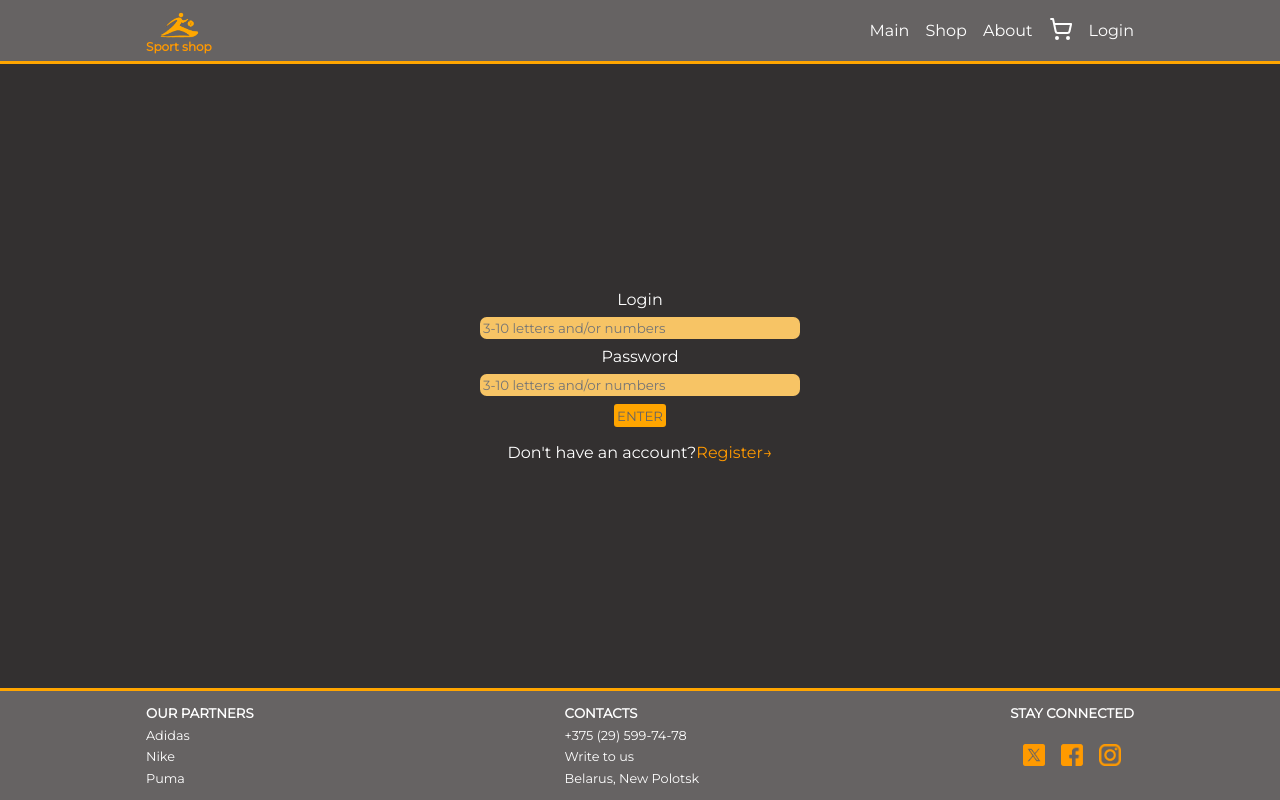
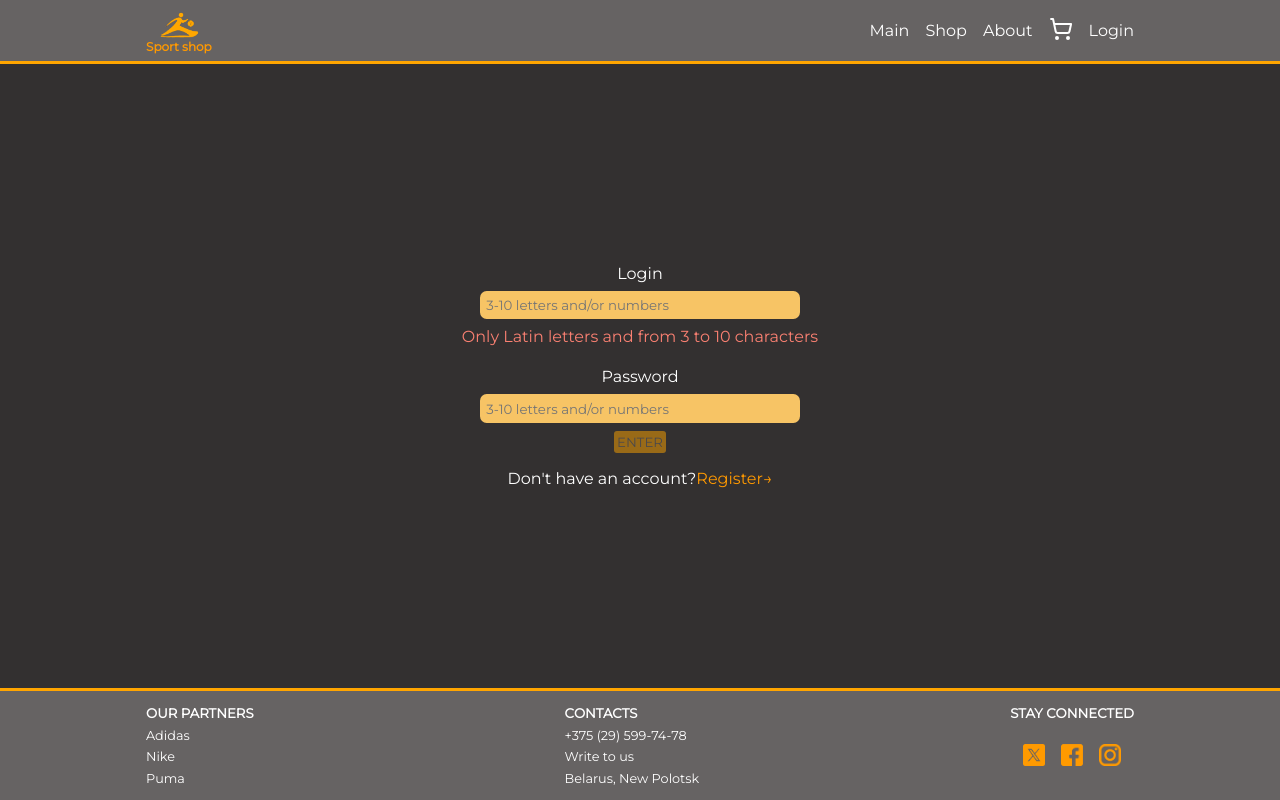
Before and after one commit to TRAHIM86/webshop, a React (Create React App) app: page /#/login in a window 1280 px wide. Built offline with nearby package versions, Linux system fonts and the light colour scheme; no server answers.

Commit message:
feat: started make a validation on loginpage

```diff
--- a/src/App.js
+++ b/src/App.js
@@ -105,7 +105,7 @@ function App() {
     getPromoProduct();
   }, []);
 
-  console.log("cart :", cart.size, activeUser?.login);
+  //console.log("cart :", cart.size, activeUser?.login);
 
   return (
     <QueryClientProvider client={queryClient}>
--- a/src/components/inputSearch/inputSearch.module.css
+++ b/src/components/inputSearch/inputSearch.module.css
@@ -5,11 +5,11 @@
 
 .searchField {
   width: 100%;
-  padding-right: 2em; /* Место под крестик */
   box-sizing: border-box;
   color: black;
   border-radius: 0.5em;
   padding: 0.25em;
+  padding-right: 1.5em; /* Место под крестик */
   border: 0.25em solid rgb(247, 196, 101);
   background-color: rgb(247, 196, 101);
 }
--- a/src/pages/login.jsx
+++ b/src/pages/login.jsx
@@ -24,6 +24,23 @@ export const Login = () => {
     login: "",
     password: "",
   });
+
+  const [isLoginClicked, setIsLoginClicked] = useState(false);
+
+  const isValidLoginLetters = /^[a-zA-Z0-9]+$/.test(loginedUser.login);
+  const isValidLoginLength = /^.{3,10}$/.test(loginedUser.login);
+  const isValidPassword = /^[a-zA-Z0-9]{3,10}$/.test(loginedUser.password);
+
+  //состония фокуов на инпутах
+  const [isFocusLogin, setFocusLogin] = useState(false);
+
+  function focusLoginTrue() {
+    setFocusLogin(true);
+  }
+
+  function focusLoginFalse() {
+    setFocusLogin(false);
+  }
 
   // мутация для логина
   const loginMutation = useMutation({
@@ -53,19 +70,44 @@ export const Login = () => {
     }));
   }
 
+  console.log("isLoginClicked: ", isLoginClicked);
+
   return (
     <div className={styles.loginPage}>
       <form onSubmit={(e) => e.preventDefault()}>
         <div className={styles.dataLogin}>
           <p>Login</p>{" "}
           <input
-            className={styles.loginInput}
+            // СОКРАТИТЬ!! ЧЕРЕЗ FUNC!!
+            className={`${styles.loginInput} ${
+              !isFocusLogin &&
+              !isValidLoginLetters &&
+              !isValidLoginLength &&
+              isLoginClicked
+                ? styles.loginInputNotValid
+                : ""
+            }`}
             type="text"
             value={loginedUser.login}
             placeholder="3-10 letters and/or numbers"
             autoComplete="username"
             onChange={(e) => uptateUser("login", e.target.value)}
+            onFocus={() => {
+              focusLoginTrue();
+              setIsLoginClicked(true);
+            }}
+            onBlur={focusLoginFalse}
           />
+          <div className={styles.errorValidation}>
+            {" "}
+            {!isFocusLogin && !isValidLoginLetters && !isValidLoginLength
+              ? "Only Latin letters and from 3 to 10 characters"
+              : !isFocusLogin && !isValidLoginLetters
+                ? "Only Latin letters and/or numbers"
+                : !isFocusLogin && !isValidLoginLength
+                  ? "From 3 to 10 characters"
+                  : ""}
+          </div>
           <p>Password</p>{" "}
           <input
             className={styles.loginInput}
@@ -75,7 +117,13 @@ export const Login = () => {
             autoComplete="password"
             onChange={(e) => uptateUser("password", e.target.value)}
           />
-          <Button func={enterUser}>ENTER</Button>
+          <Button
+            func={enterUser}
+            disabled={!isValidLoginLetters || !isValidPassword}
+            className={styles.btnLogin}
+          >
+            ENTER
+          </Button>
           {loginMutation.isSuccess &&
             (loginMutation.data === null ||
               loginMutation.data === undefined) && (
--- a/src/pages/login.module.css
+++ b/src/pages/login.module.css
@@ -17,11 +17,17 @@
 }
 
 .loginInput {
+  padding: 0.25em;
   width: 100%;
   color: black;
   border-radius: 0.5em;
   border: 0.25em solid rgb(247, 196, 101);
   background-color: rgb(247, 196, 101);
+}
+
+.loginInputNotValid {
+  border: 0.25em solid red;
+  background-color: salmon;
 }
 
 .registerLink {
@@ -32,3 +38,16 @@
 .registerLink:hover {
   color: rgb(255, 100, 0);
 }
+
+.btnLogin:disabled {
+  cursor: default;
+  opacity: 0.5;
+  pointer-events: none;
+}
+
+.errorValidation {
+  width: 50vw;
+  height: 2em;
+  text-align: center;
+  color: salmon;
+}
```
